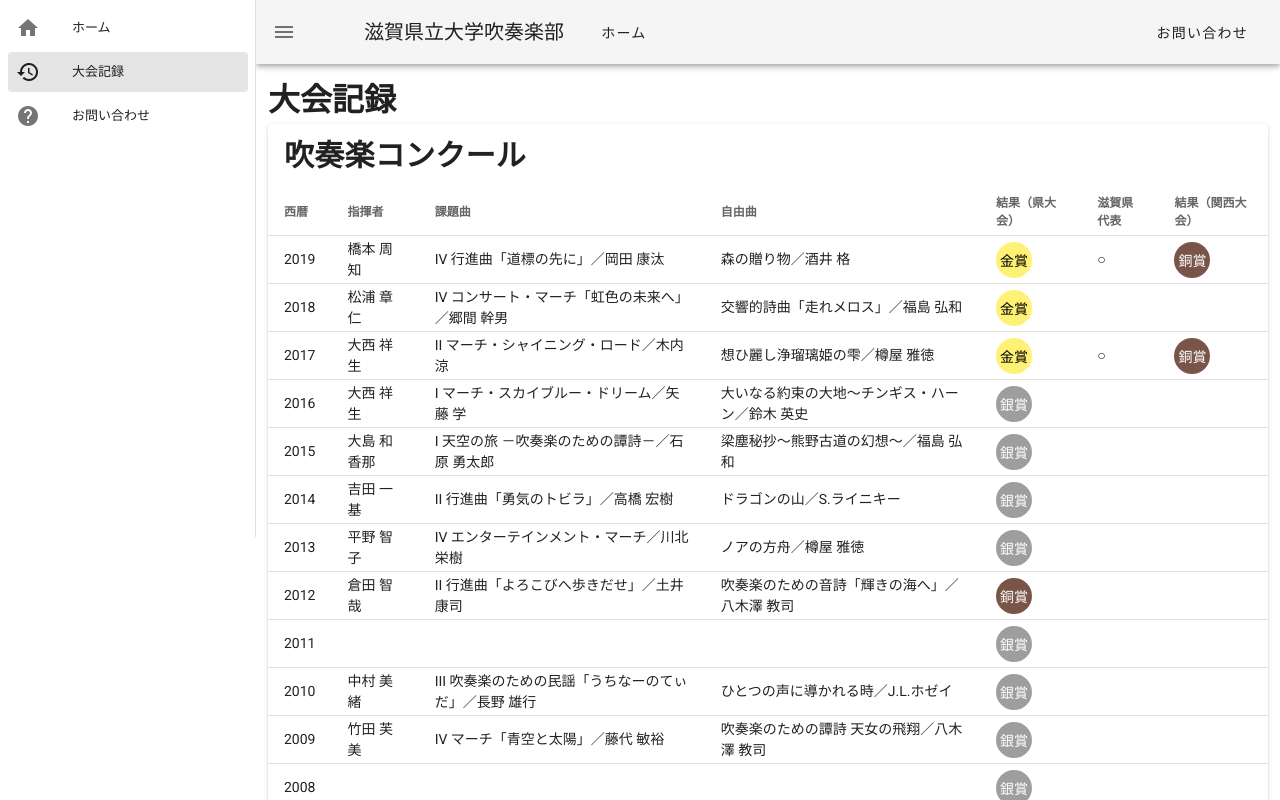
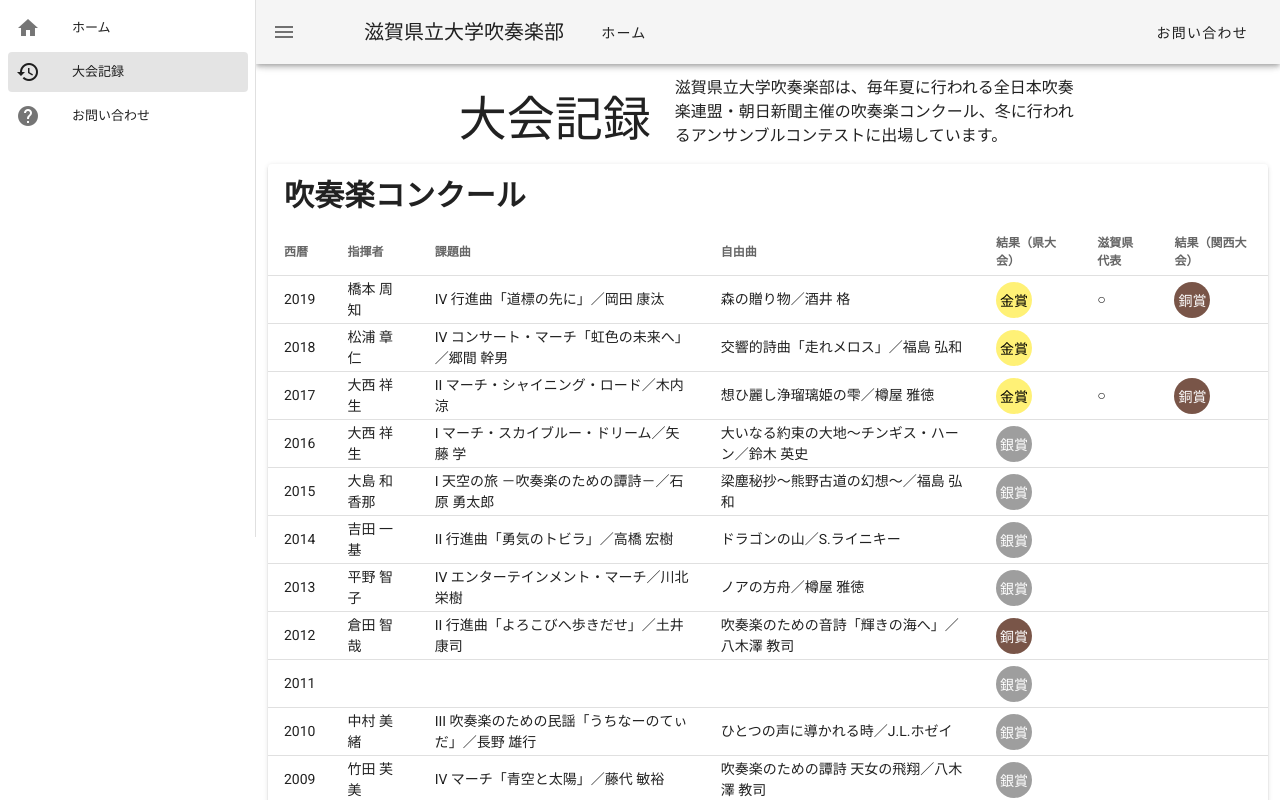
Before and after one commit to tanak3n/uspbrass.com, a Nuxt app: page /records in a window 1280 px wide. Shown: the top 800 px of the page. Built offline with nearby package versions, Linux system fonts and the light colour scheme.

Commit message:
大会記録の説明を追加

```diff
--- a/pages/records.vue
+++ b/pages/records.vue
@@ -1,6 +1,15 @@
 <template>
   <v-container>
-    <h1>{{ title }}</h1>
+    <v-row align="center" justify="center">
+      <v-col sm="auto" cols="12">
+        <h1 class="display-2 text-center">{{ title }}</h1>
+      </v-col>
+      <v-col md="5" sm="6" cols="10">
+        <p>
+          滋賀県立大学吹奏楽部は、毎年夏に行われる全日本吹奏楽連盟・朝日新聞主催の吹奏楽コンクール、冬に行われるアンサンブルコンテストに出場しています。
+        </p>
+      </v-col>
+    </v-row>
     <h2 class="hidden-sm-and-up">吹奏楽コンクール</h2>
     <v-row class="hidden-sm-and-up">
       <v-col v-for="item in competitionResults" :key="item.year" cols="12">
```
